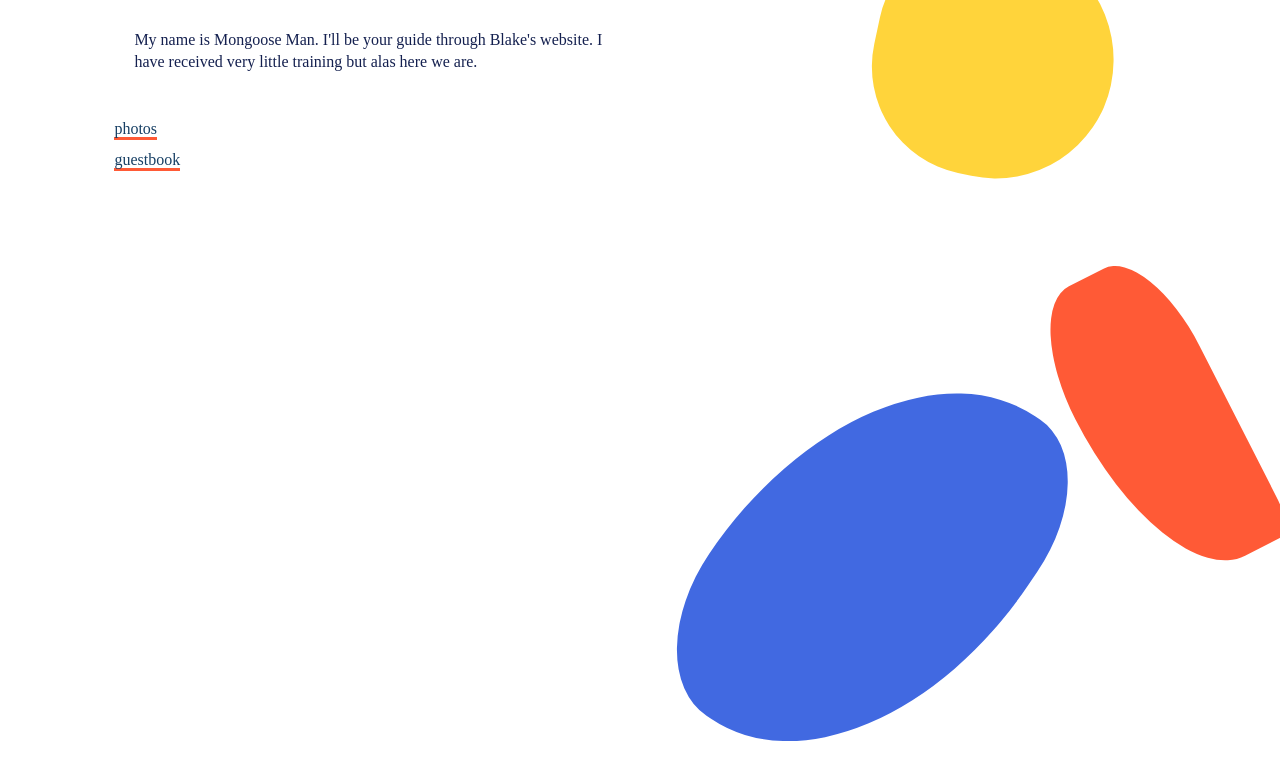
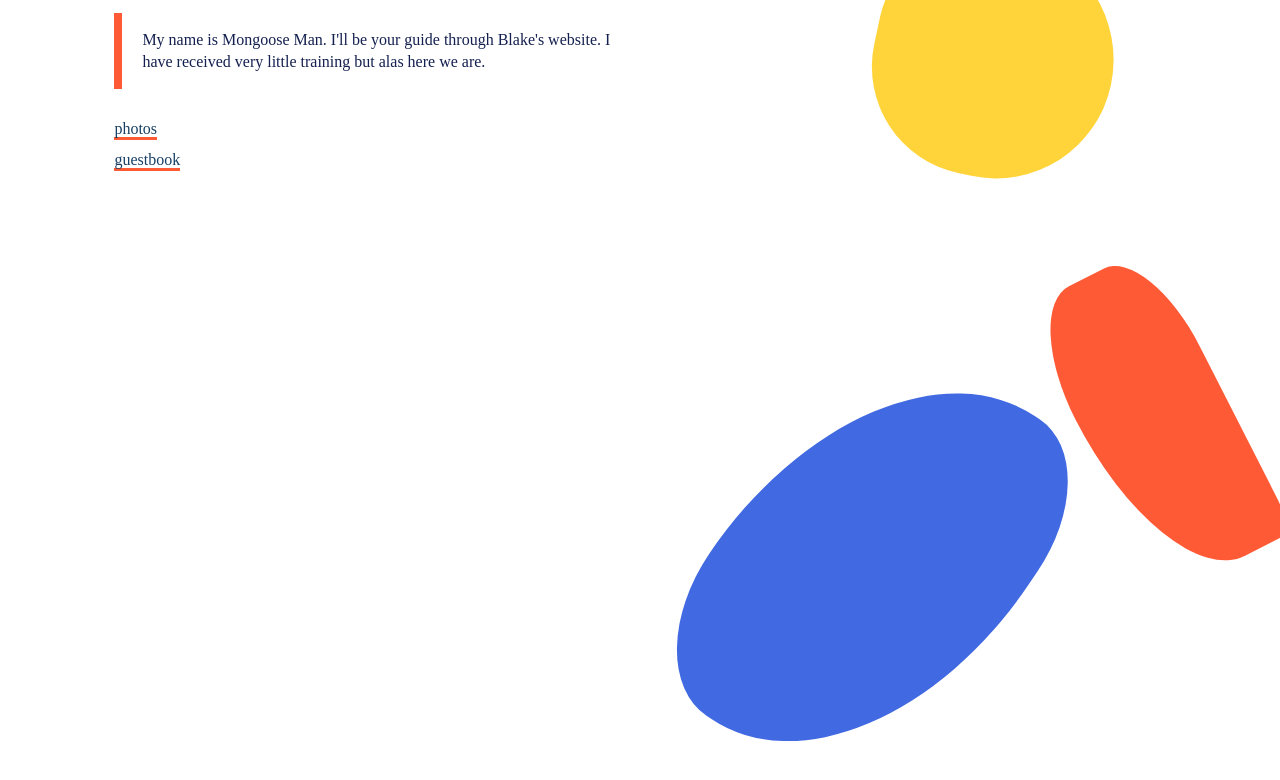
Before and after one commit to blakegilmore/blakegilmore, a plain HTML site: page index.html in a window 1280 px wide. Shown: the part 142-922 px from the top of the page. Drawn offline with Linux system fonts and the light colour scheme.

Commit message:
no background on card

```diff
--- a/style.css
+++ b/style.css
@@ -39,9 +39,8 @@ body {
     max-width: 30rem;
     margin: 0 0 2rem 0.75rem;
     padding: 1rem 1.25rem;
-    border-left: 0;
+    border-left: 0.5rem solid #ff5a36;
     color: #14204f;
-    background-color: #ffffff;
     line-height: 1.35;
 }
 
```
